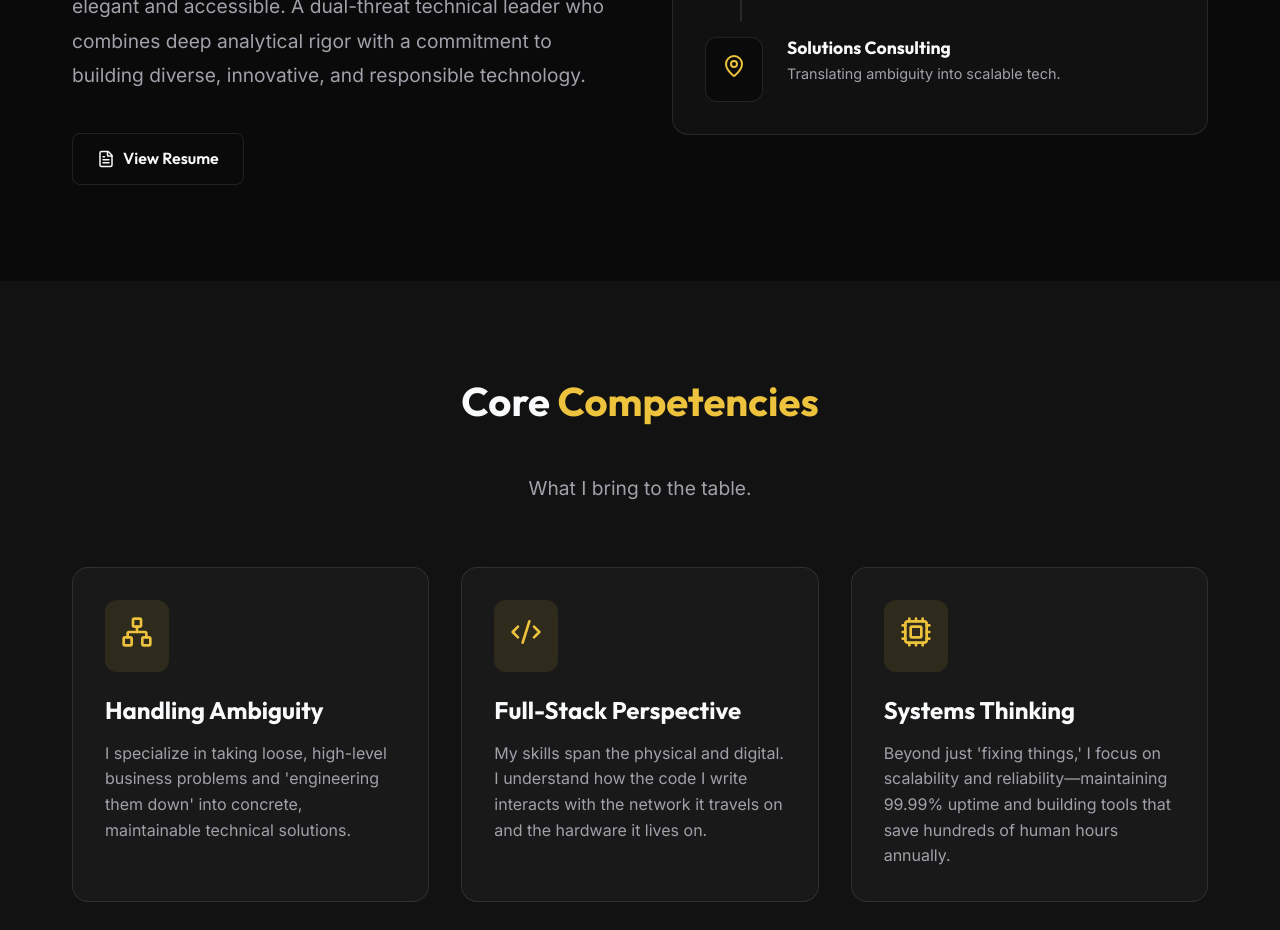
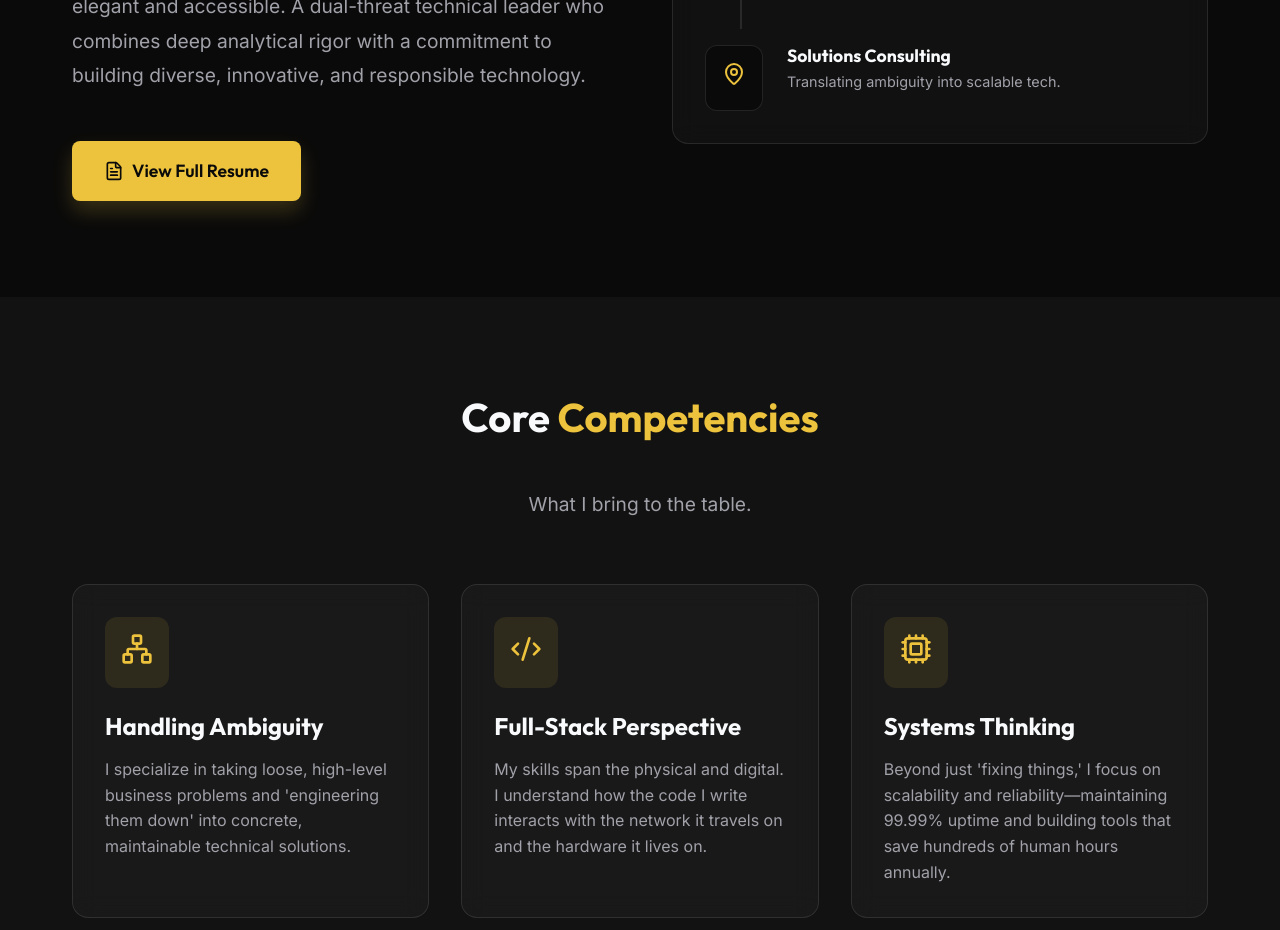
Before and after one commit to Black-Inspector-Gadget/dj-app, a React (Vite) app: page / in a window 1280 px wide. Shown: the part 1460-2390 px from the top of the page. Built offline with nearby package versions, Linux system fonts and the light colour scheme.

Commit message:
Made resume button more prominent

```diff
--- a/src/components/About.jsx
+++ b/src/components/About.jsx
@@ -17,9 +17,11 @@ const About = () => {
             <p style={{ fontSize: '1.2rem', color: 'var(--text-secondary)', lineHeight: 1.8, marginBottom: '2.5rem' }}>
               I believe the best solutions aren't just efficient; they’re elegant and accessible. A dual-threat technical leader who combines deep analytical rigor with a commitment to building diverse, innovative, and responsible technology.
             </p>
-            <a href="https://docs.google.com/document/d/1Jf-L3NJAoRv-GRqzm2hK2Zh_3UT5o2Dk0hIRV42qg6c/edit?tab=t.2v03wfw7bf4m" target="_blank" rel="noopener noreferrer" className="btn btn-outline" style={{ padding: '0.75rem 1.5rem', fontSize: '1rem' }}>
-              <FileText size={18} /> View Resume
-            </a>
+            <div style={{ marginTop: '3rem' }}>
+              <a href="https://docs.google.com/document/d/1Jf-L3NJAoRv-GRqzm2hK2Zh_3UT5o2Dk0hIRV42qg6c/edit?tab=t.2v03wfw7bf4m" target="_blank" rel="noopener noreferrer" className="btn btn-primary" style={{ padding: '1rem 2rem', fontSize: '1.1rem', boxShadow: '0 10px 20px rgba(237, 194, 60, 0.2)' }}>
+                <FileText size={20} /> View Full Resume
+              </a>
+            </div>
           </div>
 
           <div className="glass glass-card" style={{ display: 'flex', flexDirection: 'column', gap: '2rem' }}>
```
